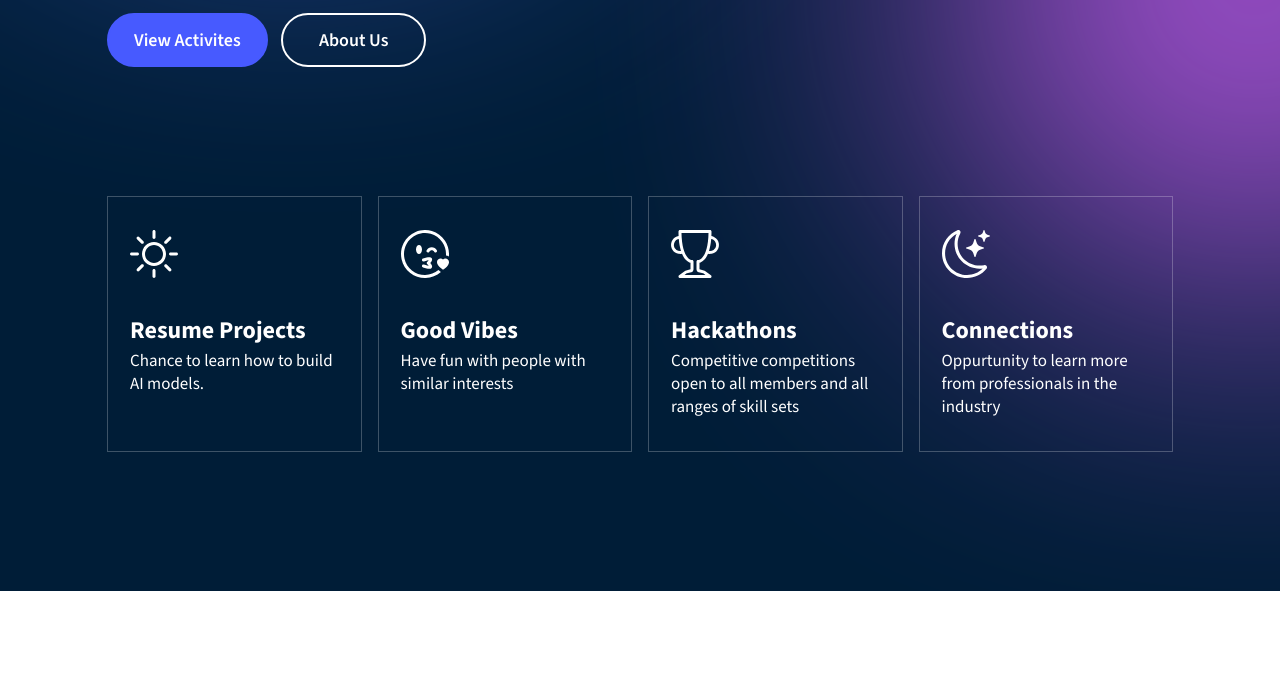
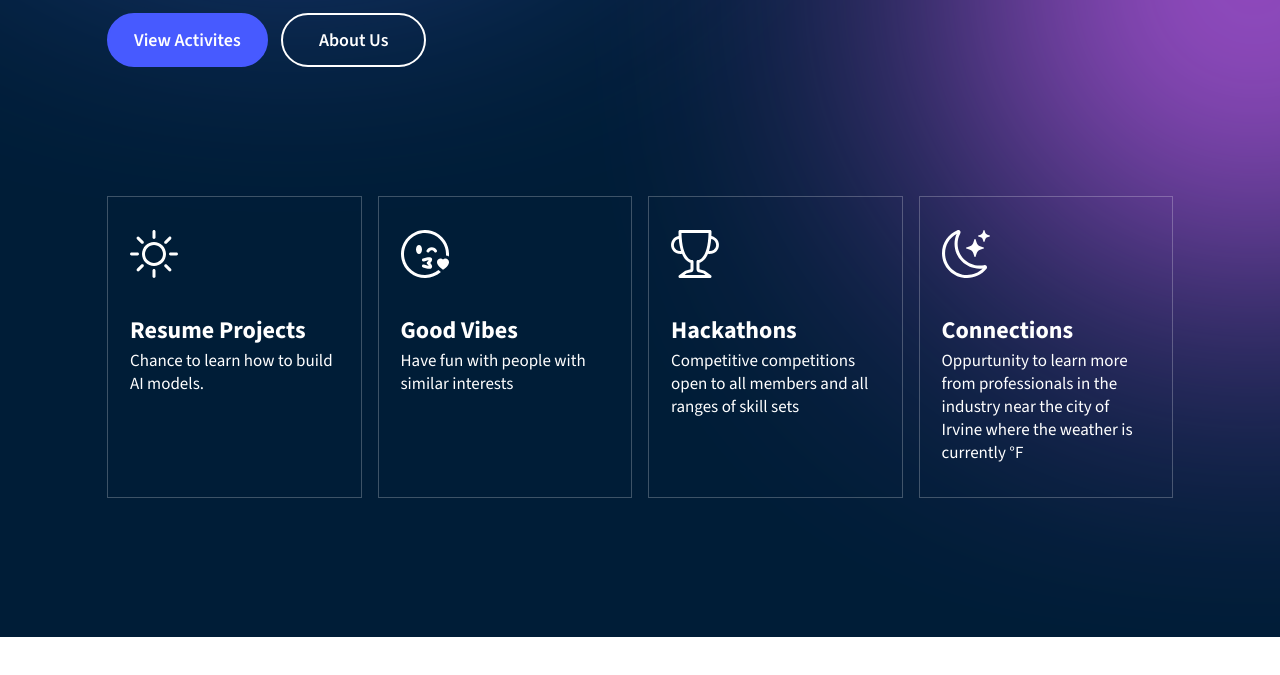
Before and after one commit to RichardGuo24/IVC-AI-Website, a plain HTML site: page index.html in a window 1280 px wide. Shown: the part 393-1068 px from the top of the page. Drawn offline with nearby package versions, Linux system fonts and the light colour scheme.

Commit message:
First steps to temperature

```diff
--- a/index.html
+++ b/index.html
@@ -94,7 +94,8 @@
                             </defs>
                         </svg>
                         <h2>Connections</h2>
-                        <p>Oppurtunity to learn more from professionals in the industry</p>
+                        <p>Oppurtunity to learn more from professionals in the industry near the city of Irvine where
+                            the weather is currently <span></span>°F</p>
                     </div>
                 </div>
             </div>
```
